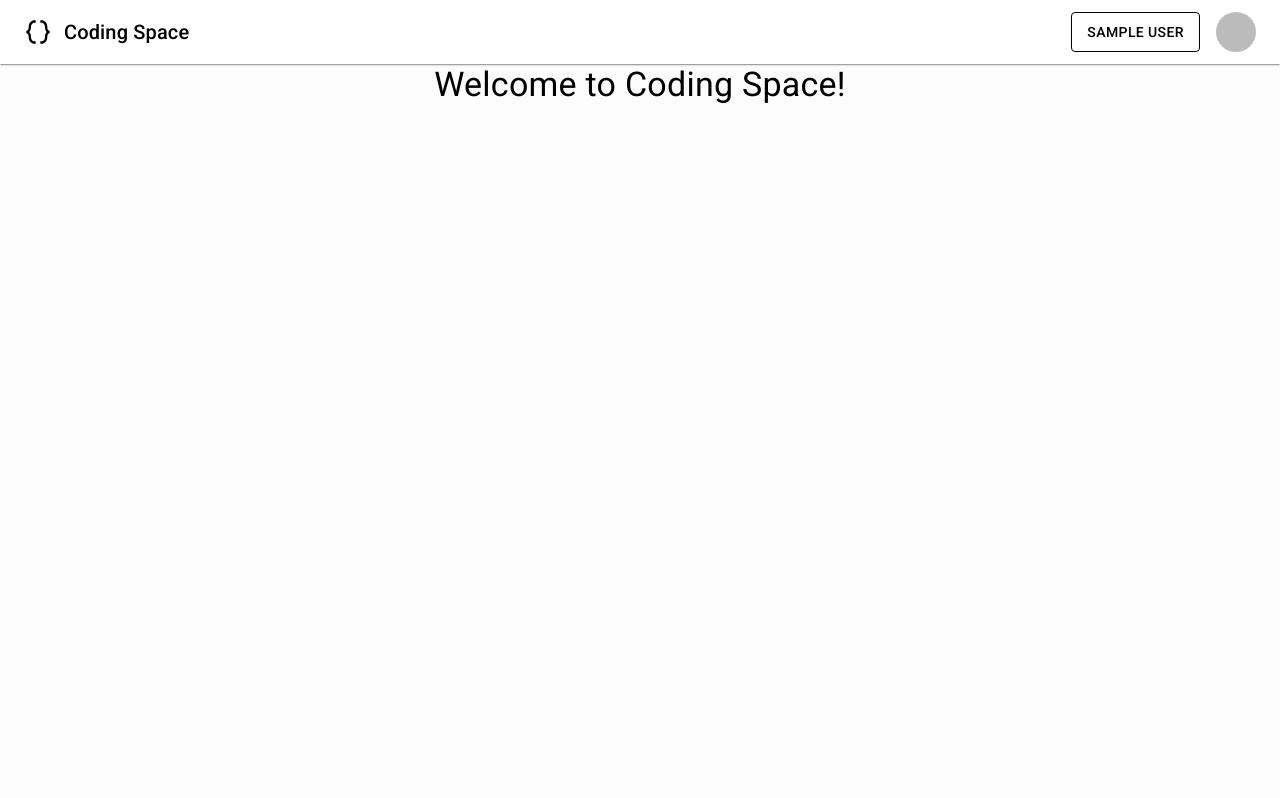
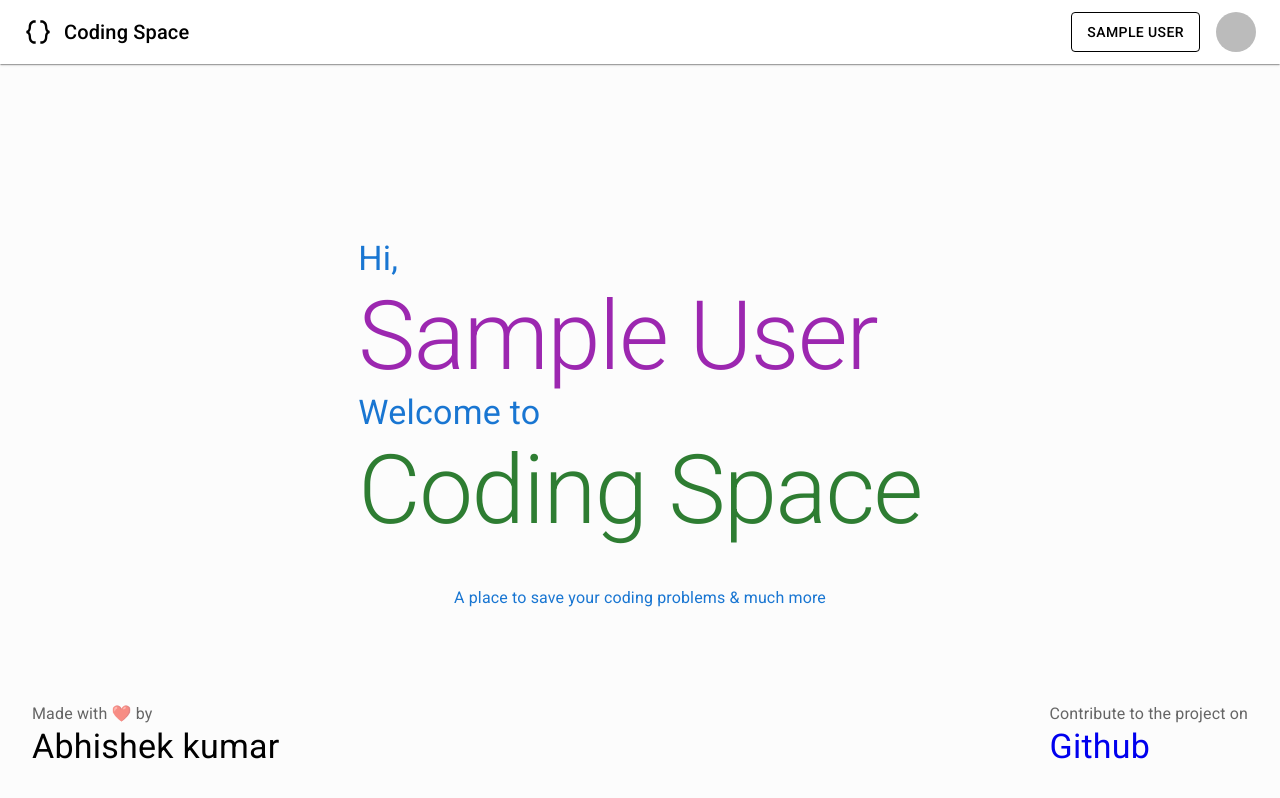
Before and after one commit to Abhishekkumar2021/coding-space, a React (Create React App) app: page / in a window 1280 px wide. Built offline with nearby package versions, Linux system fonts and the light colour scheme; no server answers; sample sign-in values are in the browser's storage; the HTML template or start-up script is replaced by a standard one.

Commit message:
Made markdown beautiful

```diff
--- a/src/App.css
+++ b/src/App.css
@@ -14,11 +14,27 @@ code{
 
 .markdown code{
   font-size: 14px;
+  background: #f5f5f5;
+  padding: 2px 4px;
+  border-radius: 2px;
+  border: 1px solid #e0e0e0;
+  margin-top: 2px;
+}
+
+.markdown pre{
   background-color: #f5f5f5;
   border-radius: 2px;
-  color: #e91e63;
-  padding: 6px 10px;
+  padding: 10px;
+  overflow-x: auto;
+  border: 1px solid #e0e0e0;
+}
 
+.markdown pre code{
+  background: none;
+  padding: 0;
+  border: none;
+  font-size: 14px;
+  margin: 0;
 }
 
 .markdown div, p, h1, h2, h3, h4, h5, h6{
@@ -29,3 +45,7 @@ code{
   border: 1px solid #e0e0e0;
   border-radius: 3px;
 }
+
+.markdown li, ol{
+  margin: 5px 0;
+}
--- a/src/components/AddProblem.tsx
+++ b/src/components/AddProblem.tsx
@@ -4,7 +4,7 @@ import { tags as Tags, difficulty as Difficulty, status as Status } from '../Add
 import { Add } from '@mui/icons-material'
 import Notification from './Notification'
 import useAuth from '../hooks/useAuth'
-import { addDoc, collection, doc, getDocs, query, setDoc, where } from 'firebase/firestore'
+import { addDoc, collection, doc, getDocs, query, where } from 'firebase/firestore'
 import { db } from '../config/firebase'
 import { useNavigate } from 'react-router-dom'
 import { Editor } from '@monaco-editor/react'
@@ -66,7 +66,11 @@ const AddProblem = () => {
     }
 
     const handleSubmit = async () => {
-        if(links === null || links.length === 0 && description === ''){
+        // Remove comments from markdown
+        const regex = /<!--[\s\S]*?-->/g  // Regex to match comments in markdown
+        const newDescription = description.replace(regex, '')
+        const newNotes = notes.replace(regex, '')
+        if((links === null || links.length === 0) || newDescription === ''){
             setError('Please provide either description or links');
             setErrorOpen(true);
             return;
@@ -78,9 +82,9 @@ const AddProblem = () => {
                 tags,
                 links,
                 code,
-                notes,
+                notes: newNotes,
                 status,
-                description
+                description: newDescription,
             }
 
             // Add problem to firestore
@@ -136,7 +140,7 @@ const AddProblem = () => {
                 <Editor
                     height={300}
                     defaultLanguage="markdown"
-                    defaultValue="<!-- Please enter description here in markdown format...  -->"
+                    defaultValue="<!-- Please enter description here in markdown format...-->"
                     value={description}
                     onChange={handleDescription}
                     options={{
@@ -144,7 +148,8 @@ const AddProblem = () => {
                         minimap: {
                             enabled: false
                         },
-                        fontFamily: "'Roboto Mono', monospace"
+                        fontFamily: "'Roboto Mono', monospace",
+                        lineWrapping: 'on'
                     }}
                     className='editor'
                 />
--- a/src/components/Home.tsx
+++ b/src/components/Home.tsx
@@ -1,14 +1,36 @@
-import { Box, Typography } from '@mui/material'
+import { Box, Stack, Typography } from '@mui/material'
 import React from 'react'
+import useAuth from '../hooks/useAuth'
+import { Link } from 'react-router-dom';
 
 function Home() {
+  const {user} = useAuth();
+  return (
+    <Stack direction="column" justifyContent="center" spacing={5} alignItems="center" width={'100%'} minHeight={'90vh'} >
+      <Box>
+      <Typography variant="h4" color="primary.main" >Hi, </Typography>
+      <Typography variant="h1" color="secondary.main" >{user?.displayName || user?.email}</Typography>
+      <Typography variant="h4" color="primary.main" >Welcome to</Typography>
+      <Typography variant="h1" color="success.main" >Coding Space</Typography>
+      </Box>
+      <Typography variant="body1" color="primary.main" >A place to save your coding problems & much more</Typography>
 
-  return (
-    <Box >
-      <Typography variant="h4" align="center">
-        Welcome to Coding Space!
-      </Typography>
-    </Box>
+      {/* Footer */}
+      <Box sx={{ position: 'absolute', bottom: '2rem', left: '2rem' }} >
+        <Typography variant="body1" color="text.secondary" >Made with ❤️ by </Typography>
+        <Typography variant="h4" color="text.main" >Abhishek kumar</Typography>
+      </Box>
+
+      {/* Github Repo contribution */}
+      <Box sx={{ position: 'absolute', bottom: '2rem', right: '2rem' }} >
+        <Typography variant="body1" color="text.secondary" >Contribute to the project on </Typography>
+        <Link to='https://github.com/Abhishekkumar2021/coding-space' target='_blank' style={{textDecoration: 'none'}} >
+          <Typography variant="h4" color="text.main" >Github</Typography>
+        </Link>
+      </Box>
+
+
+    </Stack>
   )
 }
 
--- a/src/components/Login.tsx
+++ b/src/components/Login.tsx
@@ -120,7 +120,7 @@ const Login = () => {
             navigate(location.state || '/')
         }
     }
-    , [user, navigate]);
+    , [user, navigate, location.state]);
 
     return (
         <Box sx={{ width: '100%', height: '100vh', display: 'flex', justifyContent: 'center', alignItems: 'center'}} >
```
